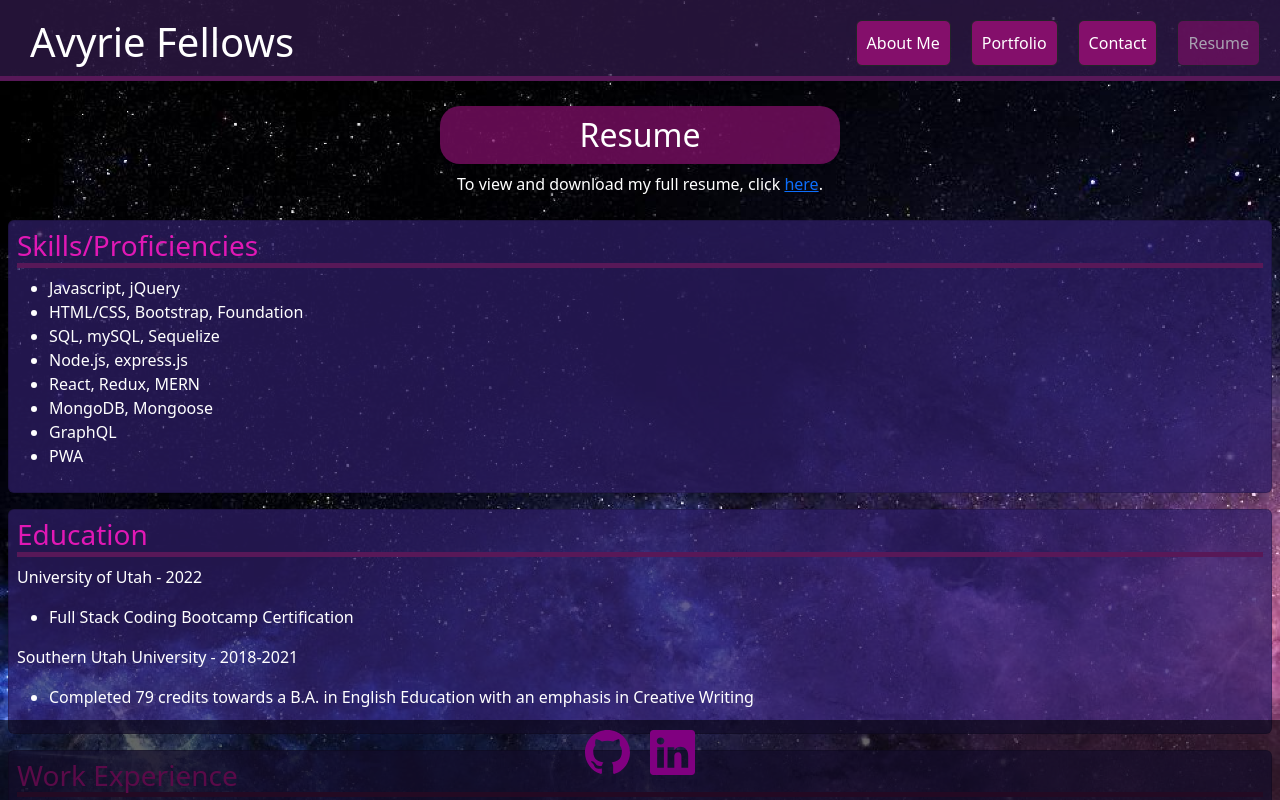
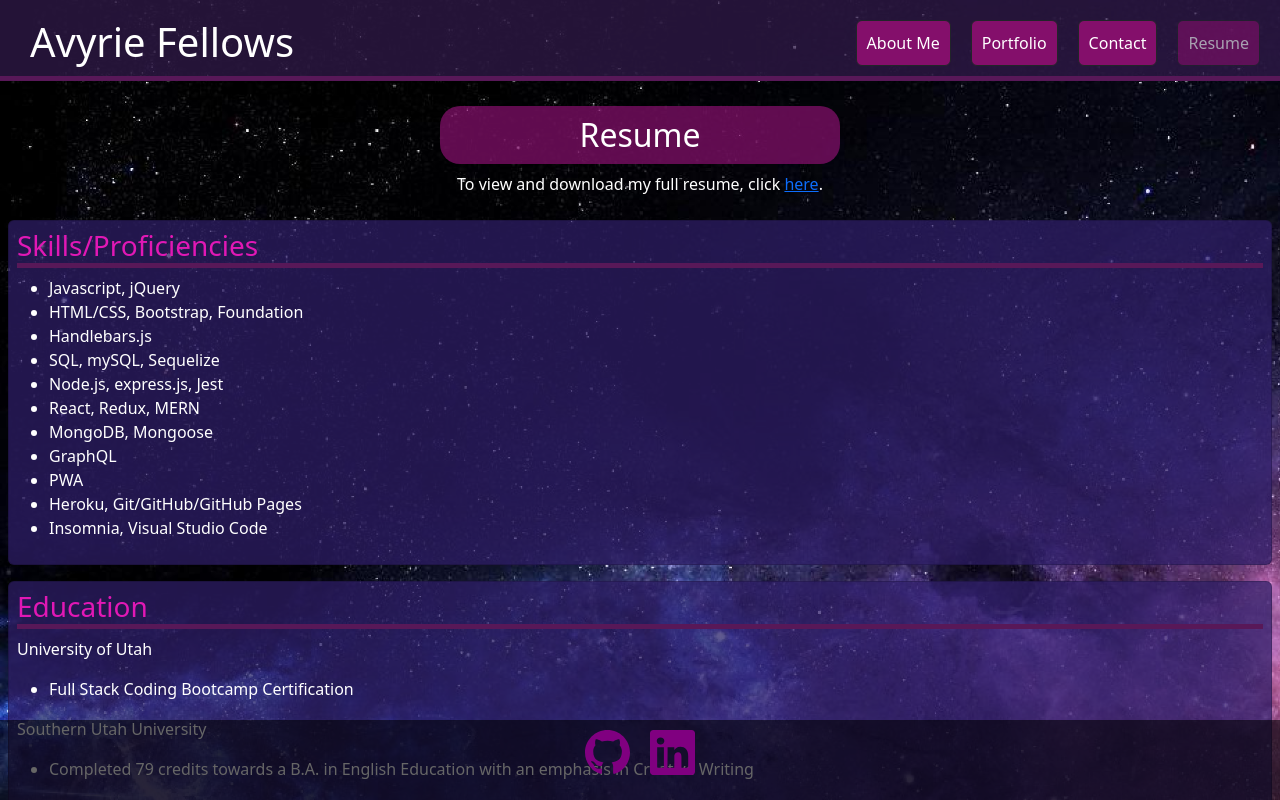
Before and after one commit to Avenix17/React-Portfolio, a React (Create React App) app: page / in a window 1280 px wide. Both pictures are taken after a click on the button "Resume". Shown: the top 800 px of the page. Built offline with nearby package versions, Linux system fonts and the light colour scheme.

Commit message:
Adding more to resume.js

```diff
--- a/src/components/Resume.js
+++ b/src/components/Resume.js
@@ -10,24 +10,27 @@ function Resume() {
                     <ul>
                         <li>Javascript, jQuery</li>
                         <li>HTML/CSS, Bootstrap, Foundation</li>
+                        <li>Handlebars.js</li>
                         <li>SQL, mySQL, Sequelize</li>
-                        <li>Node.js, express.js</li>
+                        <li>Node.js, express.js, Jest</li>
                         <li>React, Redux, MERN</li>
                         <li>MongoDB, Mongoose</li>
                         <li>GraphQL</li>
                         <li>PWA</li>
+                        <li>Heroku, Git/GitHub/GitHub Pages</li>
+                        <li>Insomnia, Visual Studio Code</li>
                     </ul>
                 </section>
                 <section className="education card m-2 p-2">
                     <h3>Education</h3>
                     <div>
-                        <p>University of Utah - 2022</p>
+                        <p>University of Utah</p>
                         <ul>
                             <li>Full Stack Coding Bootcamp Certification</li>
                         </ul>
                     </div>
                     <div>
-                        <p>Southern Utah University - 2018-2021</p>
+                        <p>Southern Utah University</p>
                         <ul>
                             <li>Completed 79 credits towards a B.A. in English Education with an emphasis in Creative Writing</li>
                         </ul>
```
